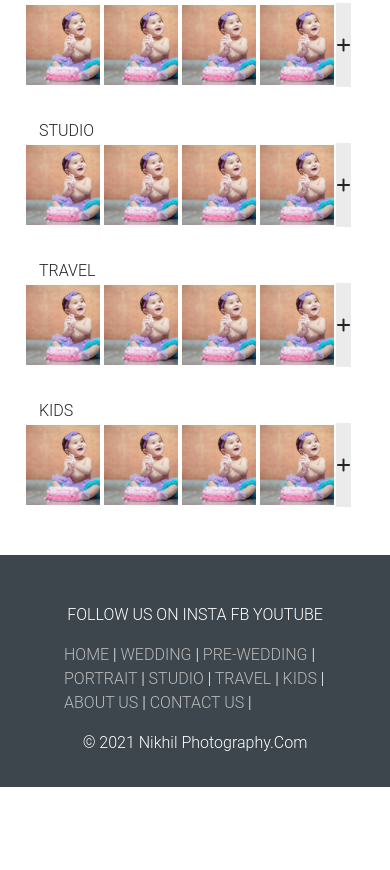
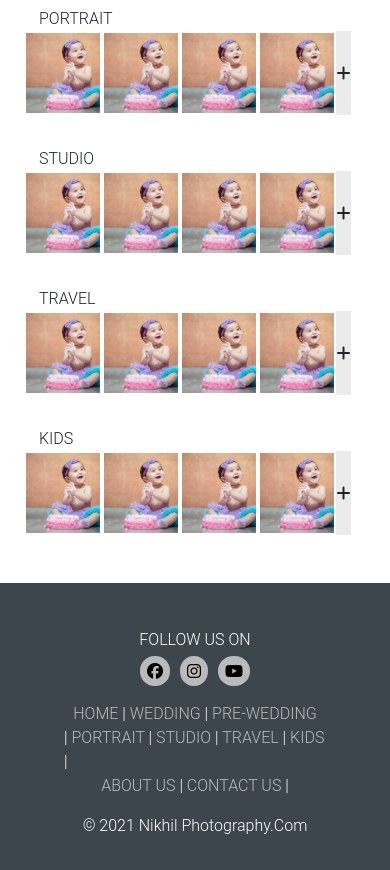
Before and after one commit to Lisenier/creations, a plain HTML site: page index.html in a window 390 px wide. Shown: the part 738-1608 px from the top of the page. Before the commit the page ends 1525 px from the top, so only its background shows below. Drawn offline with nearby package versions, Linux system fonts and the light colour scheme.

Commit message:
left work done

```diff
--- a/index.html
+++ b/index.html
@@ -83,7 +83,7 @@
             display: flex;
             flex-direction: row;
             justify-content: space-between;
-            margin: 0 7rem;
+            margin: 0 5rem;
             text-decoration: none;
         }
         .footer-main-links a{
@@ -92,6 +92,43 @@
         }
         .stream-link{
             width: 4.3333%!important;
+        }
+        .follow-links{
+            display: flex;
+            flex-direction: column;
+            align-items: center;
+            width: 10%;
+        }
+        .follow-links span{
+            display: flex;
+            flex-direction: row;
+            width: 100%;
+            justify-content: space-evenly;
+        }
+        .follow-links span i{
+            background-color: #BABABA;
+            padding: 7%;
+            border-radius: 50%;
+            color: black;
+        }
+        .follow-links span i:hover{
+            color: white;
+            transition: all 0.2s ease-in-out;
+        }
+        .fa-facebook:hover{
+            background-color: #3B5998;
+            transition: all 0.2s ease-in-out;
+        }
+        .fa-instagram:hover{
+            background-color: #DD4B39;
+            transition: all 0.2s ease-in-out;
+        }
+        .fa-youtube:hover{
+            background-color: #BB0000;
+            transition: all 0.2s ease-in-out;
+        }
+        .number{
+            font-size: 1rem;
         }
         @media only screen and (max-width: 480px) {
             .bio{
@@ -106,10 +143,20 @@
             }
             .footer-main-links{
                 margin-top: 1rem;
+                display: flex;
+                flex-direction: column;
+                align-items: center;
             }
             .follow-links{
                 display: flex;
                 justify-content: center;
+                width: auto;
+            }
+            .follow-links span{
+                width: 50%;
+            }
+            .follow-links span i{
+                padding: 5%;
             }
         }
         @media only screen and (min-width: 480px) {
@@ -136,9 +183,14 @@
             <img src="01.png"  alt="" srcset=""></img>
         </div>
         <nav class="mb-4 navbar navbar-expand-lg navbar-light">
-            <button class="navbar-toggler" type="button" data-toggle="collapse" data-target="#navbarSupportedContent-3" aria-controls="navbarSupportedContent-3" aria-expanded="false" aria-label="Toggle navigation">
+            <button class="navbar-toggler " type="button" data-toggle="collapse" data-target="#navbarSupportedContent-3" aria-controls="navbarSupportedContent-3" aria-expanded="false" aria-label="Toggle navigation">
                 <span class="navbar-toggler-icon"></span>
             </button>
+            <a class="navbar-toggler nav-link waves-effect waves-light"><i class="fab fa-facebook"></i></a>
+            <a class="navbar-toggler nav-link waves-effect waves-light"><i class="fab fa-instagram"></i></a>
+            <a class="navbar-toggler nav-link waves-effect waves-light"><i class="fab fa-twitter"></i></a>
+            <a class="navbar-toggler nav-link waves-effect waves-light"><i class="fas fa-phone-square"></i><span class="number">&nbsp;+91 9876543210</span></a>
+            <a class="navbar-toggler nav-link waves-effect waves-light ml-auto"><i class="fas fa-envelope-square"></i><span class="number">&nbsp;nikhilcreationgmail.com </span></a>
             <div class="collapse navbar-collapse" id="navbarSupportedContent-3">
                 <ul class="navbar-nav mr-auto">
                     <li class="nav-item">
@@ -167,13 +219,13 @@
                     </li>
                 </ul>
                 <ul class="navbar-nav ml-auto nav-flex-icons bios">
-                    <li class="nav-item">
-                        <a class="nav-link waves-effect waves-light"><i class="fa fa-twitter"></i></a>
-                    </li>
-                    <li class="nav-item">
-                        <a class="nav-link waves-effect waves-light"><i class="fa fa-google-plus"></i></a>
-                    </li>
-                    <li class="nav-item dropdown">
+                    <!-- <li class="nav-item">
+
+                    </li> -->
+                    <!-- <li class="nav-item">
+
+                    </li> -->
+                    <!-- <li class="nav-item dropdown">
                         <a class="nav-link dropdown-toggle" id="navbarDropdownMenuLink" data-toggle="dropdown" aria-haspopup="true" aria-expanded="false"><i class="fa fa-user"></i>
                             </a>
                         <div class="dropdown-menu dropdown-menu-right dropdown-unique" aria-labelledby="navbarDropdownMenuLink">
@@ -181,7 +233,7 @@
                             <a class="dropdown-item" href="#">Another action</a>
                             <a class="dropdown-item" href="#">Something else here</a>
                         </div>
-                    </li>
+                    </li> -->
                 </ul>
             </div>
         </nav>
@@ -270,11 +322,14 @@
         <div class="footerr">
             <div class="footer-main">
                 <div class="footer-main-links">
+                    <span>
                         <a href="">HOME</a>
                         <span>|</span>
                         <a href="">WEDDING</a>
                         <span>|</span>
                         <a href="">PRE-WEDDING</a>
+                    </span>
+                    <span>
                         <span>|</span>
                         <a href="">PORTRAIT</a>
                         <span>|</span>
@@ -284,12 +339,22 @@
                         <span>|</span>
                         <a href="">KIDS</a>
                         <span>|</span>
+                    </span>
+                    <span>
                         <a href="">ABOUT US</a>
                         <span>|</span>
                         <a href="">CONTACT US</a>
                         <span>|</span>
+                    </span>
                 </div>
-                <div class="follow-links">FOLLOW US ON INSTA FB YOUTUBE</div>
+                <div class="follow-links">
+                    <h6>FOLLOW US ON</h6>
+                    <span>
+                        <i class="fab fa-facebook"></i>
+                        <i class="fab fa-instagram"></i>
+                        <i class="fab fa-youtube"></i>
+                    </span>
+                </div>
             </div>
             <div style="display: flex;justify-content: center;">© 2021 Nikhil Photography.Com</div>
         </div>
```
Lines whose indentation alone changed are shown as unchanged.
